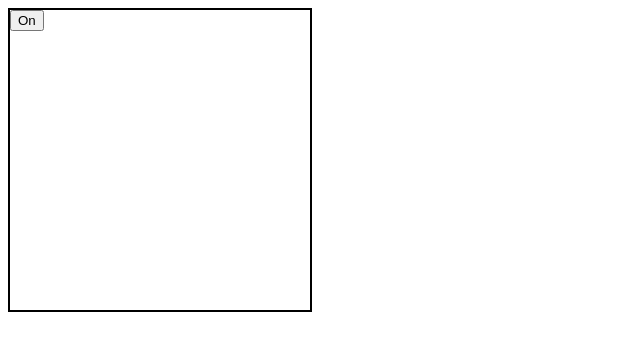
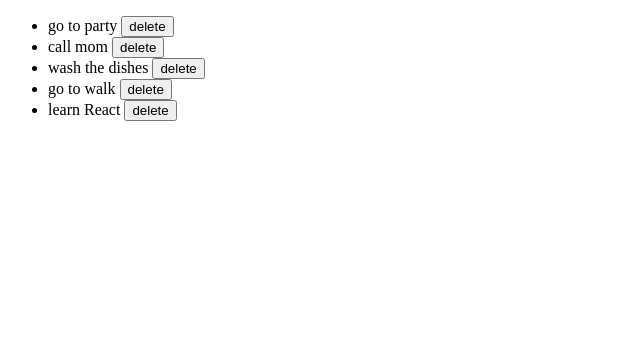
Before and after one commit to Soifka/09.12.2022-cra, a React (Create React App) app: page / in a window 1280 px wide. Shown: the top 350 px of the page, without its empty margins (0-640 px from the left). Built offline with nearby package versions, Linux system fonts and the light colour scheme.

Commit message:
ToDoList task3 (my solution)

```diff
--- /dev/null
+++ b/src/components/ToDoList/ToDoItem.js
@@ -0,0 +1,35 @@
+/*
+Задача 3: зробити рендер лішки окремим функціональним компонентом
+
+ToDoItem.js
+
+function компонента для Айтема (лі з текстом + кнопкою)
+За натисненням на кнопку лі зникає з екрану
+
+<li key={task.id}>
+            {task.text}
+            <button onClick={() => {this.removeTask(task.id)}}>X</button>
+            </li>
+
+Декомпозиція.
+
+1. Зробити функціональну компоненту
+2. Винести в цю компоненту <li>
+3. Переписати return таким чином, щоб вивести на екран все те, що ми отримуємо через props
+4. Зробити колбек в батьківського елемента, який має отримати id на вхід та видалити за стейта елемент з таким id
+5. В компоненті ToDoItem зробити виклик колбека і передати йому id (натисненням на кнопку)
+*/
+
+import React from "react";
+
+function ToDoItem(props) {
+    const taskArray = props.taskArray;
+    const clickHandler = (taskIdToDel) => {
+        props.getIdToDel(taskIdToDel);
+    }
+
+    return taskArray.map((task) => <li key={task.id}>{task.taskText}   <button onClick={() => {clickHandler(task.id)}}>delete</button></li>)
+
+}
+
+export default ToDoItem;
--- a/src/components/ToDoList/ToDoList.js
+++ b/src/components/ToDoList/ToDoList.js
@@ -30,6 +30,7 @@
 */
 
 import React from "react";
+import ToDoItem from "./ToDoItem";
 
 class ToDoList extends React.Component {
   constructor(props) {
@@ -65,24 +66,26 @@ class ToDoList extends React.Component {
     };
   }
 
-  delTask(id) {
+  delTask(taskIdToDel) {
     const { taskArray } = this.state;
 
-    const newTaskArray = taskArray.filter(task => task.id !== id);
+    const newTaskArray = taskArray.filter(task => task.id !== taskIdToDel);
 
     this.setState({
         taskArray: newTaskArray
     })
   }
 
-  taskToList() {
-    const { taskArray } = this.state;
-
-    return taskArray.map((task) => <li key={task.id}>{task.taskText}   <button onClick={() => {this.delTask(task.id)}}>delete</button></li>)
+  getIdToDel(taskIdToDel) {
+    this.delTask(taskIdToDel);
   }
 
   render() {
-    return <ul>{this.taskToList()}</ul>;
+    return (
+      <ul>
+        <ToDoItem taskArray={this.state.taskArray} getIdToDel={(id) => this.getIdToDel(id)}/>
+      </ul>
+    )
   }
 }
 
--- a/src/index.js
+++ b/src/index.js
@@ -2,15 +2,15 @@ import React from 'react';
 import ReactDOM from 'react-dom/client';
 //import App from './components/App/App';
 //import AlohaDashboard from './components/AlohaDashboard/AlohaDashboard';
-//import ToDoList from './components/ToDoList/ToDoList';
-import Scene from './components/Scene.js/Scene';
+import ToDoList from './components/ToDoList/ToDoList';
+//import Scene from './components/Scene.js/Scene';
 
 const root = ReactDOM.createRoot(document.getElementById('root'));
 root.render(
   <>
-      {/* <App />
-      <AlohaDashboard />
-      <ToDoList /> */}
-      <Scene />
+      {/* <App /> */}
+      {/* <AlohaDashboard /> */}
+      <ToDoList />
+      {/* <Scene /> */}
   </>
 );
```
